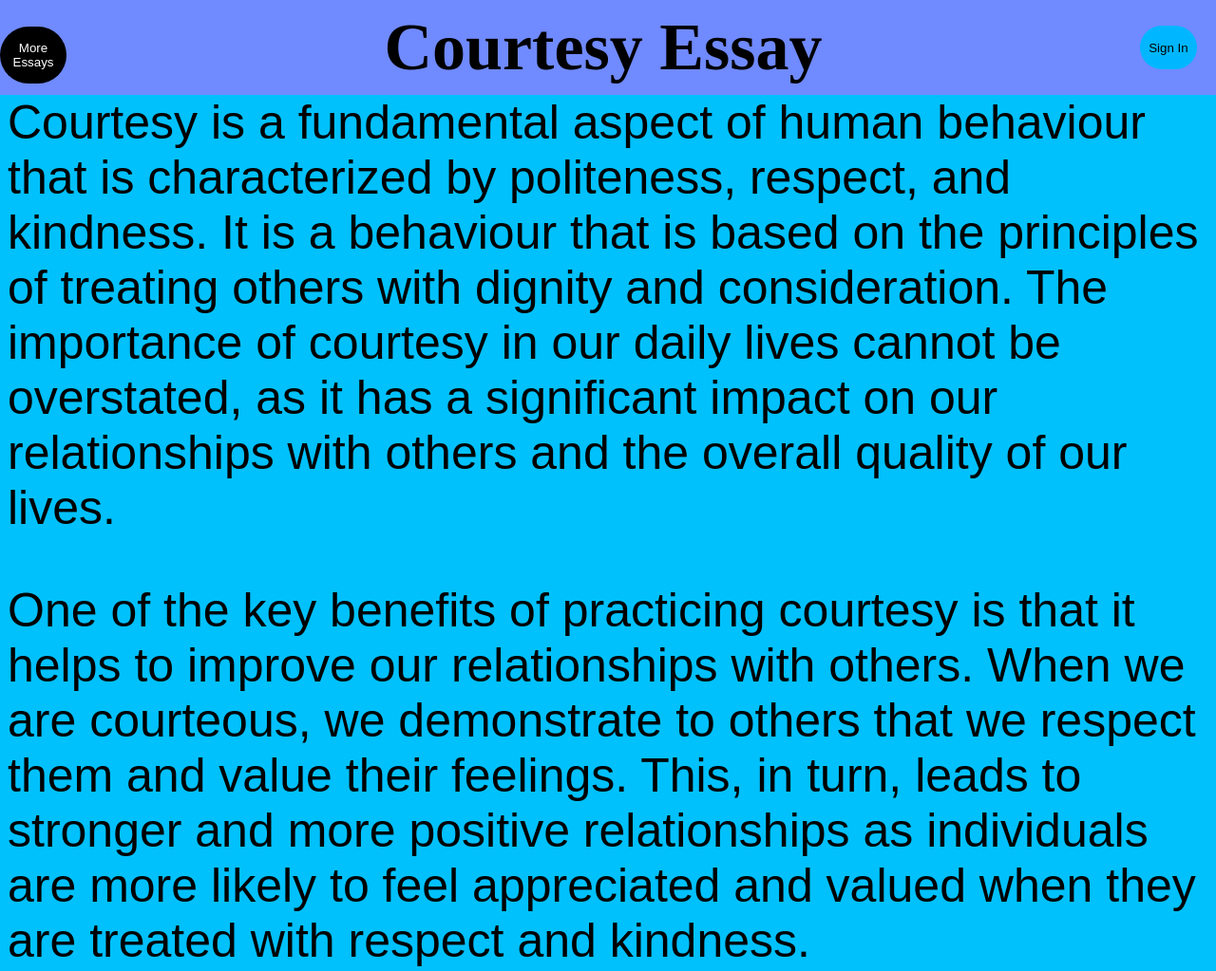
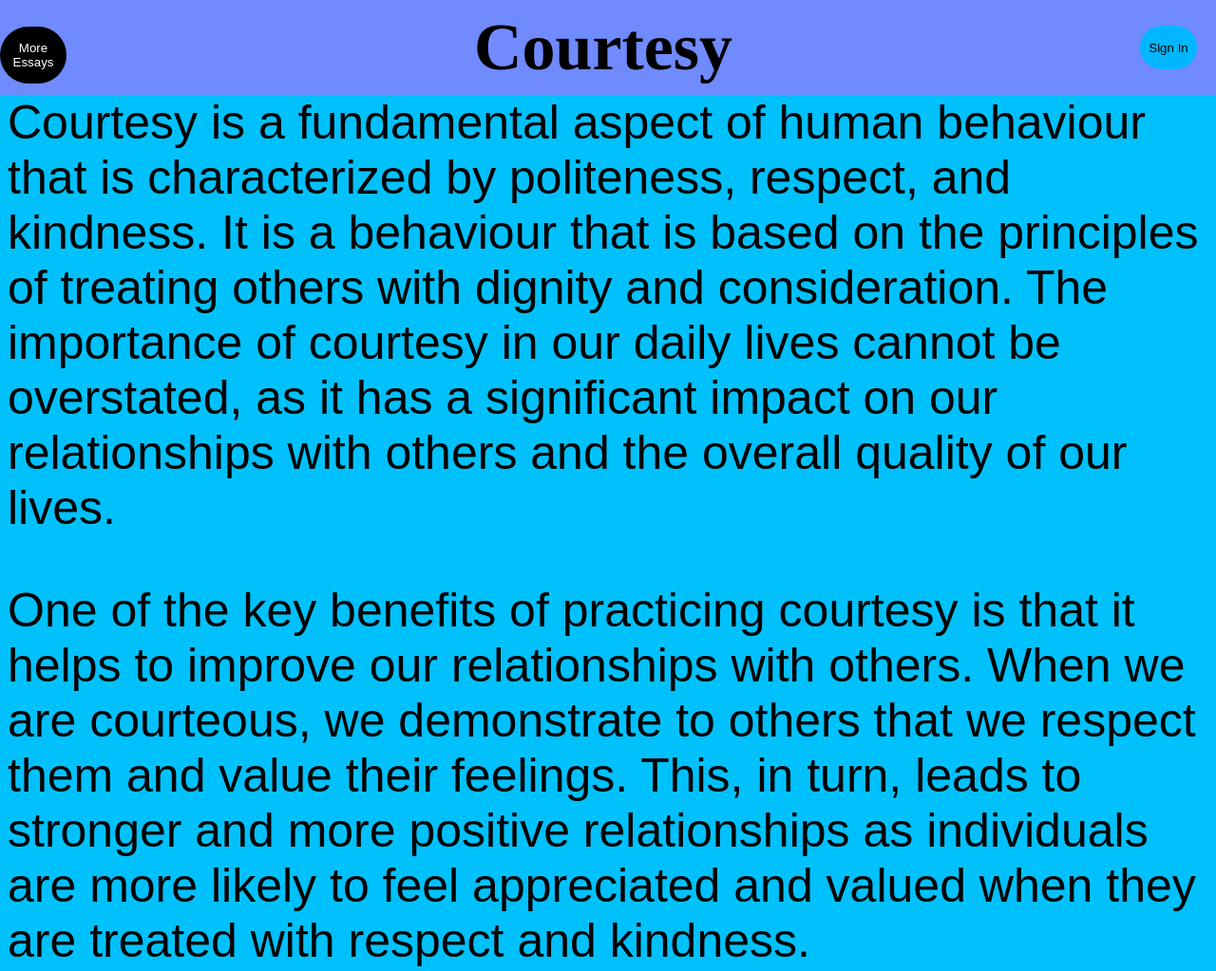
Before and after one commit to supersimplehtml/Courtesy, a plain HTML site: page index.html in a window 1280 px wide. Shown: the top 1023 px of the page at 95% size. Drawn offline with Linux system fonts and the light colour scheme.

Commit message:
Update index.html

```diff
--- a/index.html
+++ b/index.html
@@ -124,7 +124,7 @@ p{
 </div>
 <div>
   <h1>
-    Courtesy Essay
+    Courtesy
   </h1>
 </div>
 <div>
```
